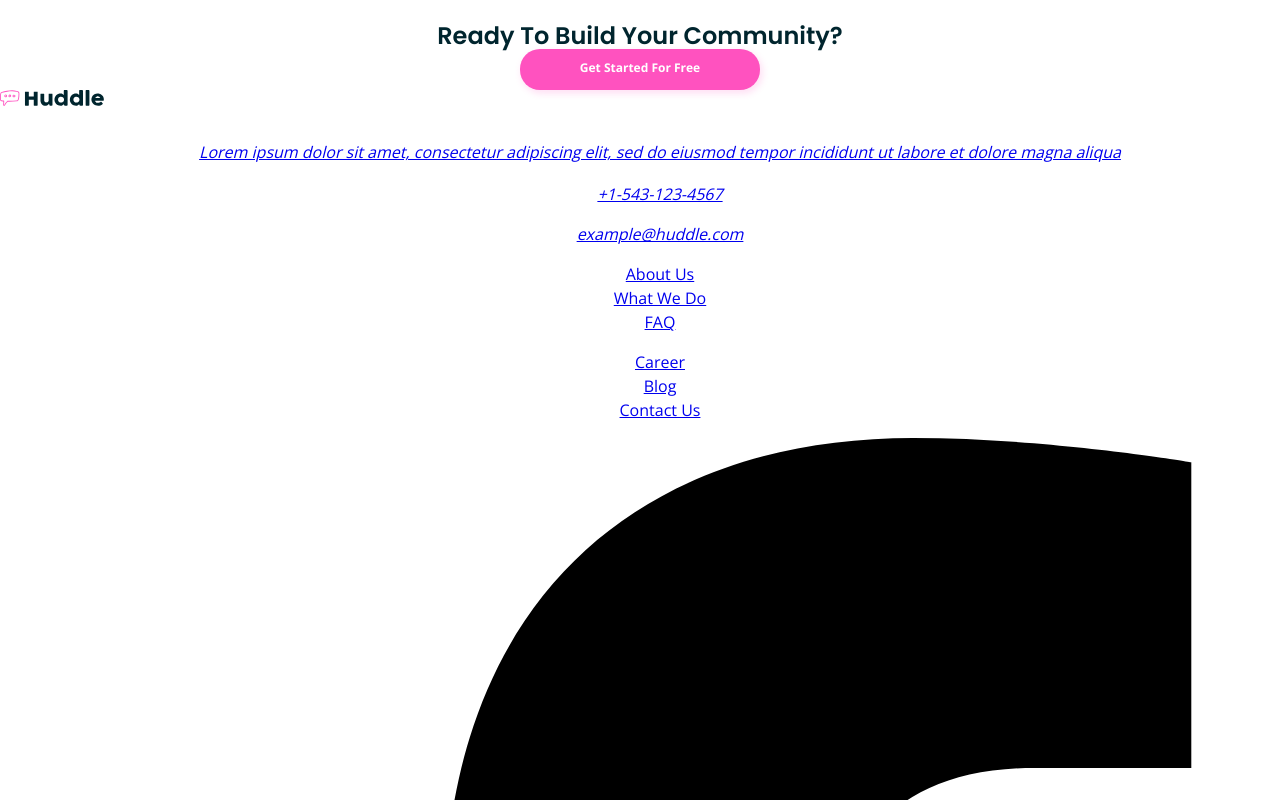
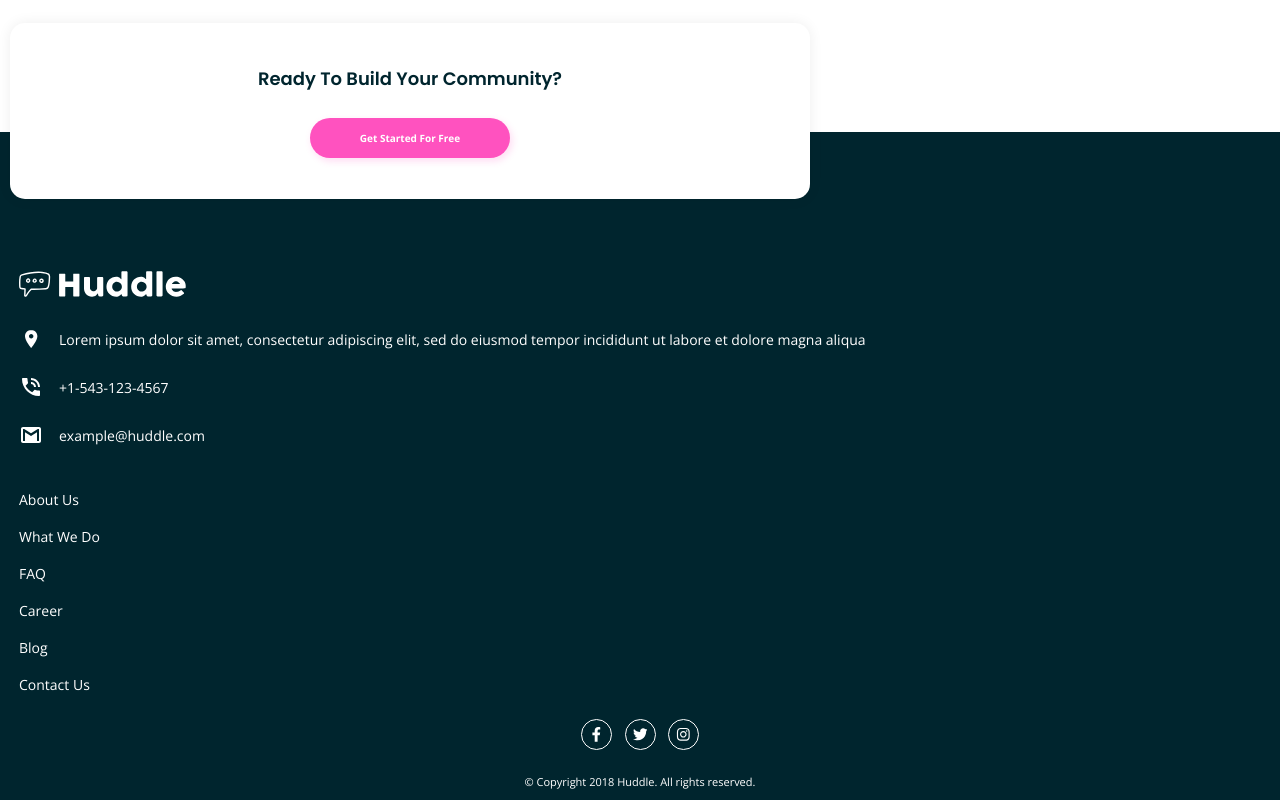
Before and after one commit to WesselKonstantinov/huddle-landing-page-with-alternate-featuring-blocks, a plain HTML site: page index.html in a window 1280 px wide. Shown: the part 2820-3620 px from the top of the page. Drawn offline with nearby package versions, Linux system fonts and the light colour scheme.

Commit message:
Style footer

```diff
--- a/styles.css
+++ b/styles.css
@@ -164,6 +164,7 @@ h4 {
 
 /* || Logo and link styles */
 .link {
+  display: inline-block;
   transition: transform 0.2s ease-in-out 0s;
 }
 
@@ -174,6 +175,15 @@ h4 {
 .logo {
   width: 6.5rem;
   height: 1rem;
+}
+
+.logo--large {
+  width: 10.4375rem;
+  height: 1.625rem;
+}
+
+.logo--white {
+  filter: brightness(0%) invert(100%);
 }
 
 /* || CTA styles */
@@ -194,6 +204,12 @@ h4 {
   background-color: var(--color-white);
   box-shadow: 0 0.125rem 0.4375rem rgb(0 0 0 / 0.1);
   color: inherit;
+}
+
+.cta--medium {
+  padding: 0.78125rem 3.09375rem;
+  font-size: 0.625rem;
+  line-height: 1.5;
 }
 
 .cta--small {
@@ -275,7 +291,128 @@ h4 {
   font-size: 0.875rem;
 }
 
+/* || CTA card styles */
+.cta-card {
+  padding: 2.5625rem 0.75rem;
+  margin-inline: 0.625rem;
+  position: relative;
+  max-width: 50rem;
+  background-color: var(--color-white);
+  border-radius: 0.9375rem;
+  box-shadow: 0 0 0.875rem rgb(0 0 0 / 0.07);
+}
+
+.cta-card > * + * {
+  margin-top: 1.5rem;
+}
+
+.cta-card__title {
+  font-size: 1.125rem;
+  line-height: 1.67;
+}
+
 /* || Footer styles */
 .footer-wrapper {
   --flow-space: 7.5rem;
 }
+
+.footer {
+  margin-top: -4.1875rem;
+  padding: 8.6875rem 1rem 2.875rem;
+  background-color: var(--color-dark-cyan);
+  color: var(--color-white);
+  font-size: 0.875rem;
+  text-align: left;
+}
+
+.footer__inner {
+  max-width: 77.625rem;
+  margin-inline: auto;
+}
+
+.footer__contact {
+  font-style: normal;
+}
+
+.footer__contact-list {
+  padding: 0;
+  margin: 0;
+}
+
+.footer__contact-list > * + * {
+  margin-top: 1.5rem;
+}
+
+.footer__contact-item {
+  display: flex;
+  gap: 1rem;
+}
+
+.footer__contact-icon {
+  width: 1.5rem;
+  height: 1.5rem;
+  flex-shrink: 0;
+  object-fit: none;
+}
+
+.footer__contact-link {
+  align-self: center;
+  color: inherit;
+  text-decoration: none;
+}
+
+.footer__nav-link {
+  color: inherit;
+  text-decoration: none;
+}
+
+.footer__nav {
+  padding: 0;
+  margin: 0;
+}
+
+.footer__nav > * + * {
+  margin-top: 1rem;
+}
+
+.footer__nav:nth-of-type(1) {
+  --footer-flow-space: 2.625rem;
+}
+
+.footer__social-nav {
+  --footer-flow-space: 1.5rem;
+  padding: 0;
+  margin: 0;
+  display: flex;
+  justify-content: center;
+  gap: 0.7815rem;
+}
+
+.footer__social-nav-link {
+  padding: 0.45rem;
+  width: 1.9375rem;
+  height: 1.9375rem;
+  display: inline-flex;
+  border: 0.0625rem solid var(--color-white);
+  border-radius: 50%;
+}
+
+.footer__social-nav-icon {
+  width: 100%;
+  height: 100%;
+  fill: var(--color-white);
+}
+
+.footer__copyright {
+  --footer-flow-space: 1.5rem;
+  font-size: 0.6875rem;
+  text-align: center;
+}
+
+.footer__grid {
+  margin-top: 1.5625rem;
+}
+
+.footer__grid > * + * {
+  margin-top: var(--footer-flow-space, 1rem);
+}
```
